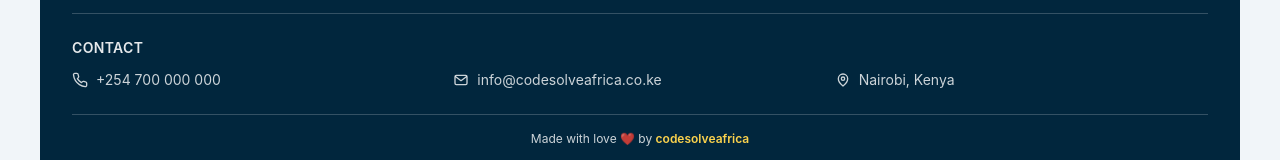
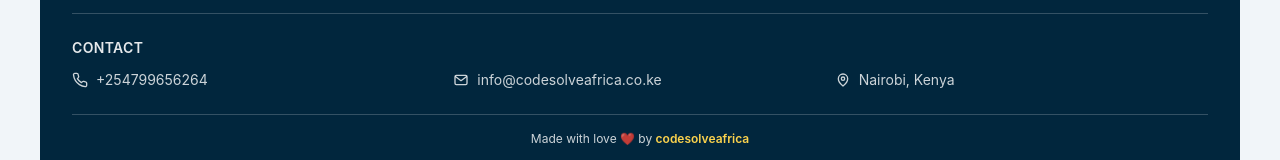
Before and after one commit to lkwambui/airtime-platform, a React (Vite) app in the folder frontend/client/: page / in a window 1280 px wide. Shown: the part 986-1146 px from the top of the page. Built offline with nearby package versions, Linux system fonts and the light colour scheme; no server answers.

Commit message:
feat: update contact number in footer

```diff
--- a/frontend/client/src/pages/Home.tsx
+++ b/frontend/client/src/pages/Home.tsx
@@ -296,7 +296,7 @@ export default function Home() {
           <div className="mt-6">
             <h3 className="text-sm font-semibold uppercase tracking-wide text-white/90">Contact</h3>
             <div className="mt-3 grid gap-2 md:grid-cols-3">
-              <p className="flex items-center gap-2 text-sm text-white/80"><PhoneIcon /> +254 700 000 000</p>
+              <p className="flex items-center gap-2 text-sm text-white/80"><PhoneIcon /> +254799656264</p>
               <p className="flex items-center gap-2 text-sm text-white/80"><MailIcon /> info@codesolveafrica.co.ke</p>
               <p className="flex items-center gap-2 text-sm text-white/80"><LocationIcon /> Nairobi, Kenya</p>
             </div>
```
